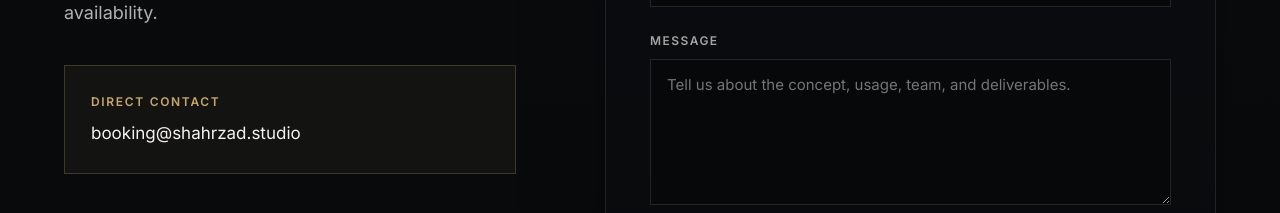
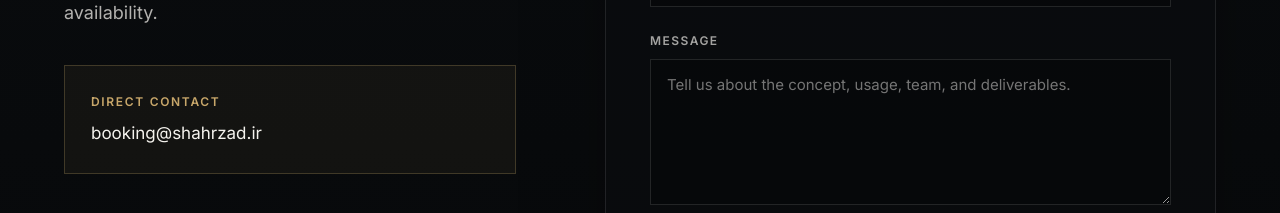
Before and after one commit to mforoughi89-star/shahrzad-portfolio, a React (Vite) app: page / in a window 1280 px wide. Shown: the part 8780-8993 px from the top of the page. Built offline with nearby package versions, Linux system fonts and the light colour scheme.

Commit message:
Update booking contact email to booking@shahrzad.ir

```diff
--- a/src/components/BookingSection/BookingSection.jsx
+++ b/src/components/BookingSection/BookingSection.jsx
@@ -58,7 +58,7 @@
           </p>
           <div className="booking-contact-card">
             <span>Direct contact</span>
-            <a href="mailto:booking@shahrzad.studio">booking@shahrzad.studio</a>
+            <a href="mailto:booking@shahrzad.ir">booking@shahrzad.ir</a>
           </div>
         </div>
 
--- a/src/components/Footer/Footer.jsx
+++ b/src/components/Footer/Footer.jsx
@@ -7,10 +7,10 @@
       <div className="container footer-container">
         <div>
           <h2>Shahrzad</h2>
-          <p>Luxury fashion, beauty, and commercial portfolio.</p>
+          <p>Fashion, beauty, and commercial model portfolio.</p>
         </div>
         <div className="footer-links">
-          <a href="mailto:booking@shahrzad.studio">Email</a>
+          <a href="mailto:booking@shahrzad.ir">Email</a>
           <a href="https://www.instagram.com/" target="_blank" rel="noreferrer">Instagram</a>
           <a href="#hero">Back to top</a>
         </div>
```
